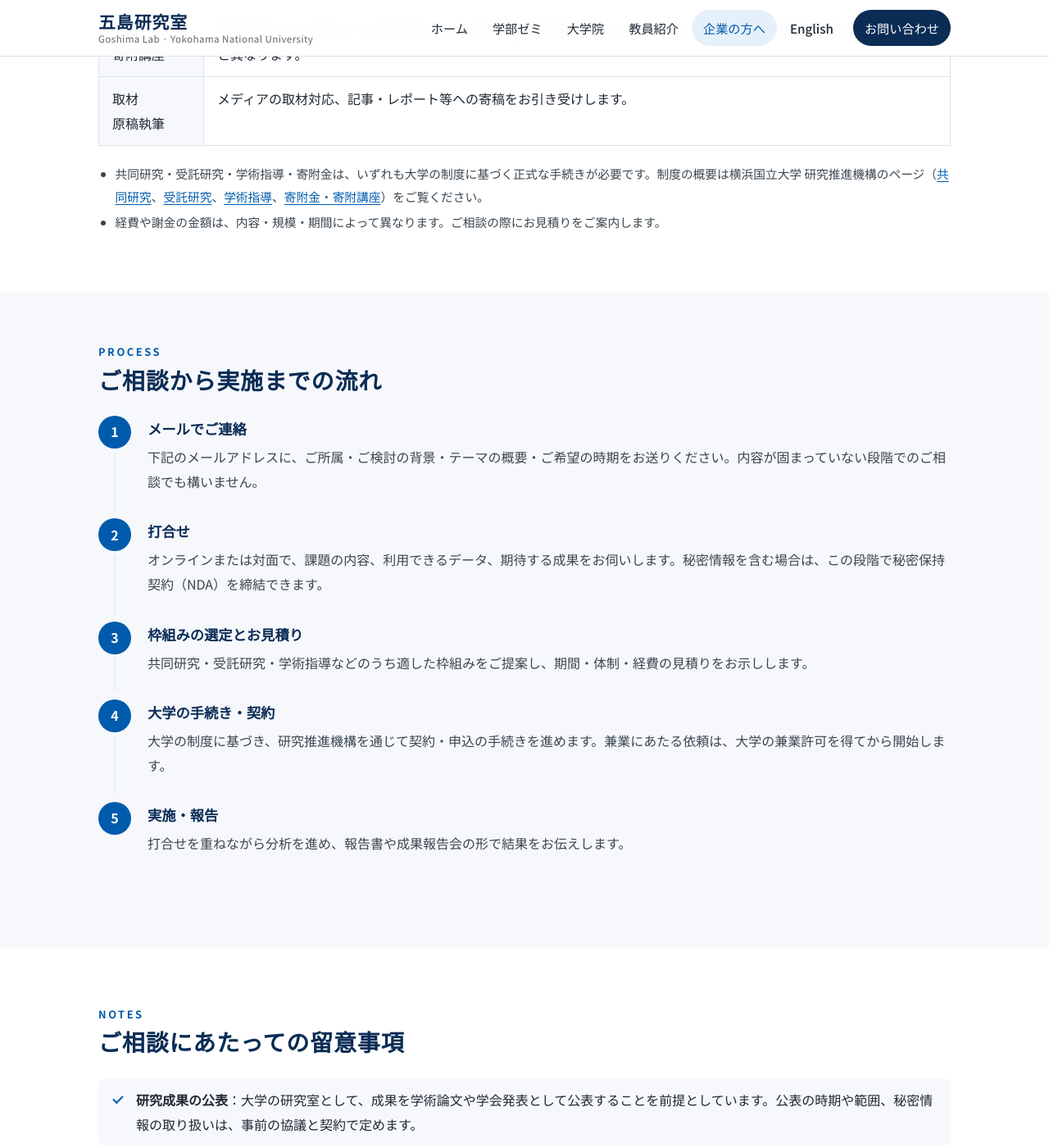
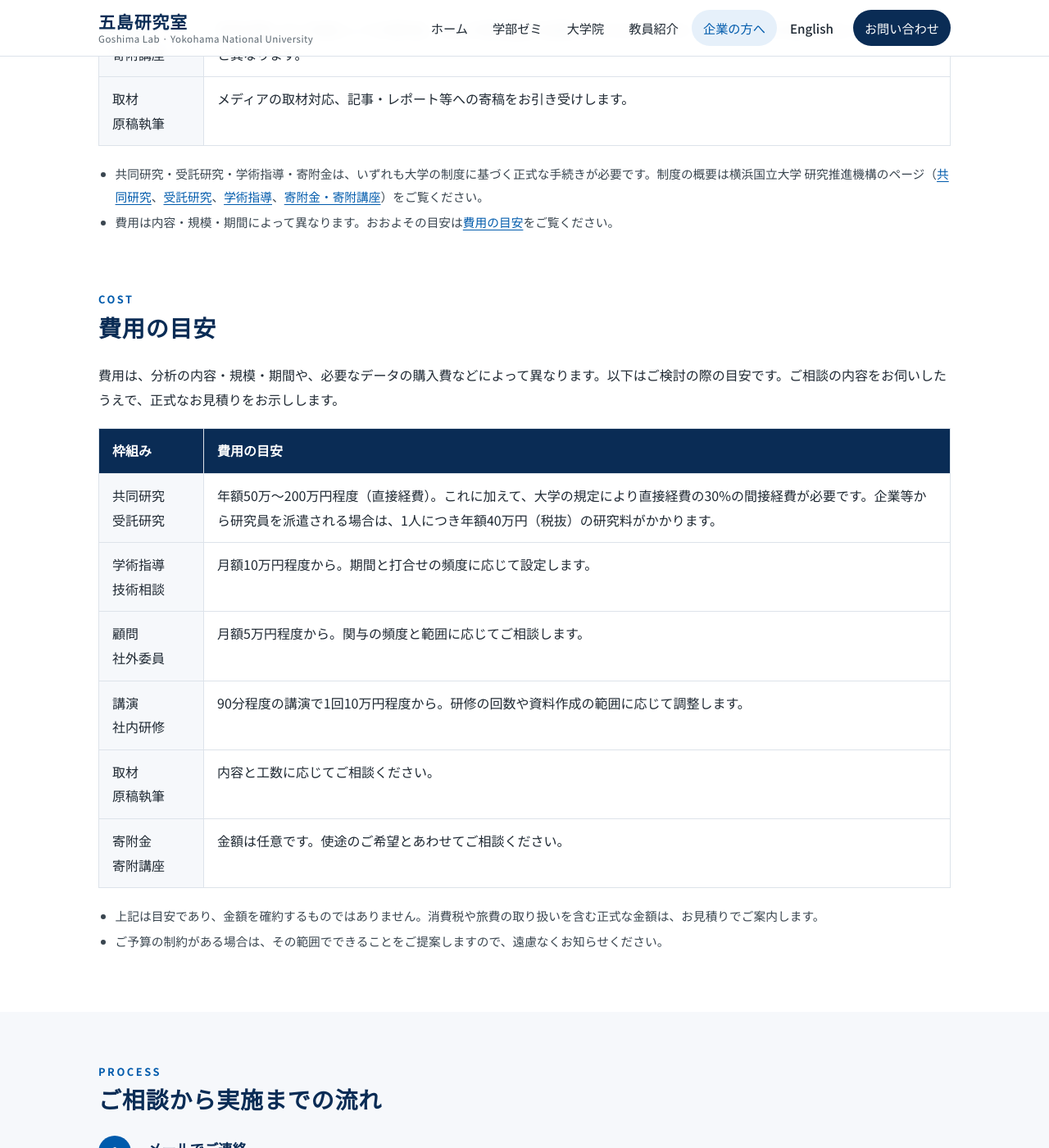
Before and after one commit to goshimalab/goshimalab-ynu-site, a Jekyll site: the page built from industry.md, in a window 1280 px wide and 1400 px high, scrolled down 2058 px. Shown: the whole window at 82% size. Built offline with Jekyll 4.4.1, drawn with Linux system fonts in a browser that asks for light colours.

Commit message:
Add rough cost guidance to the page for companies
List indicative amounts per framework, together with the university's
30% indirect cost and the fee for hosting company researchers, and note
that the figures are only a guide pending a formal quote.

Co-Authored-By: Claude Opus 5 <noreply@anthropic.com>

```diff
--- a/industry.md
+++ b/industry.md
@@ -10,6 +10,9 @@ hero_buttons:
   - label: 連携メニュー
     url: /industry/#menu
     style: white
+  - label: 費用の目安
+    url: /industry/#cost
+    style: ghost
   - label: 進め方
     url: /industry/#flow
     style: ghost
@@ -66,7 +69,30 @@ has_contact: true
 
 <ul class="notes">
   <li>共同研究・受託研究・学術指導・寄附金は、いずれも大学の制度に基づく正式な手続きが必要です。制度の概要は横浜国立大学 研究推進機構のページ（<a href="https://www.ripo.ynu.ac.jp/company/contact/research/">共同研究</a>、<a href="https://www.ripo.ynu.ac.jp/company/contact/trustee/">受託研究</a>、<a href="https://www.ripo.ynu.ac.jp/company/contact/guidance/">学術指導</a>、<a href="https://www.ripo.ynu.ac.jp/company/contact/application/">寄附金・寄附講座</a>）をご覧ください。</li>
-  <li>経費や謝金の金額は、内容・規模・期間によって異なります。ご相談の際にお見積りをご案内します。</li>
+  <li>費用は内容・規模・期間によって異なります。おおよその目安は<a href="#cost">費用の目安</a>をご覧ください。</li>
+</ul>
+
+<h2 id="cost"><span class="en">Cost</span>費用の目安</h2>
+
+費用は、分析の内容・規模・期間や、必要なデータの購入費などによって異なります。以下はご検討の際の目安です。ご相談の内容をお伺いしたうえで、正式なお見積りをお示しします。
+
+<div class="table-wrap">
+<table class="compare">
+  <thead><tr><th>枠組み</th><th>費用の目安</th></tr></thead>
+  <tbody>
+    <tr><th>共同研究<br>受託研究</th><td>年額50万〜200万円程度（直接経費）。これに加えて、大学の規定により直接経費の30%の間接経費が必要です。企業等から研究員を派遣される場合は、1人につき年額40万円（税抜）の研究料がかかります。</td></tr>
+    <tr><th>学術指導<br>技術相談</th><td>月額10万円程度から。期間と打合せの頻度に応じて設定します。</td></tr>
+    <tr><th>顧問<br>社外委員</th><td>月額5万円程度から。関与の頻度と範囲に応じてご相談します。</td></tr>
+    <tr><th>講演<br>社内研修</th><td>90分程度の講演で1回10万円程度から。研修の回数や資料作成の範囲に応じて調整します。</td></tr>
+    <tr><th>取材<br>原稿執筆</th><td>内容と工数に応じてご相談ください。</td></tr>
+    <tr><th>寄附金<br>寄附講座</th><td>金額は任意です。使途のご希望とあわせてご相談ください。</td></tr>
+  </tbody>
+</table>
+</div>
+
+<ul class="notes">
+  <li>上記は目安であり、金額を確約するものではありません。消費税や旅費の取り扱いを含む正式な金額は、お見積りでご案内します。</li>
+  <li>ご予算の制約がある場合は、その範囲でできることをご提案しますので、遠慮なくお知らせください。</li>
 </ul>
 
 <section class="band" id="flow">
```
